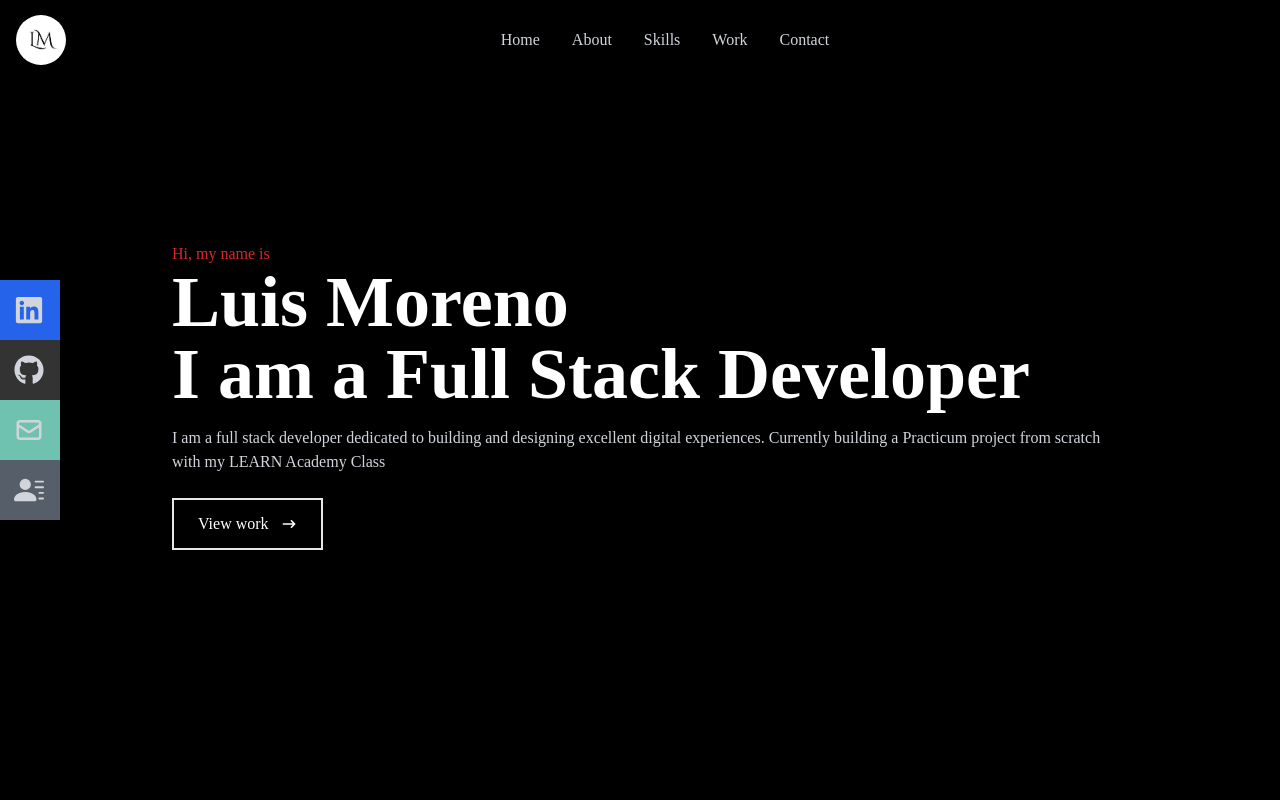
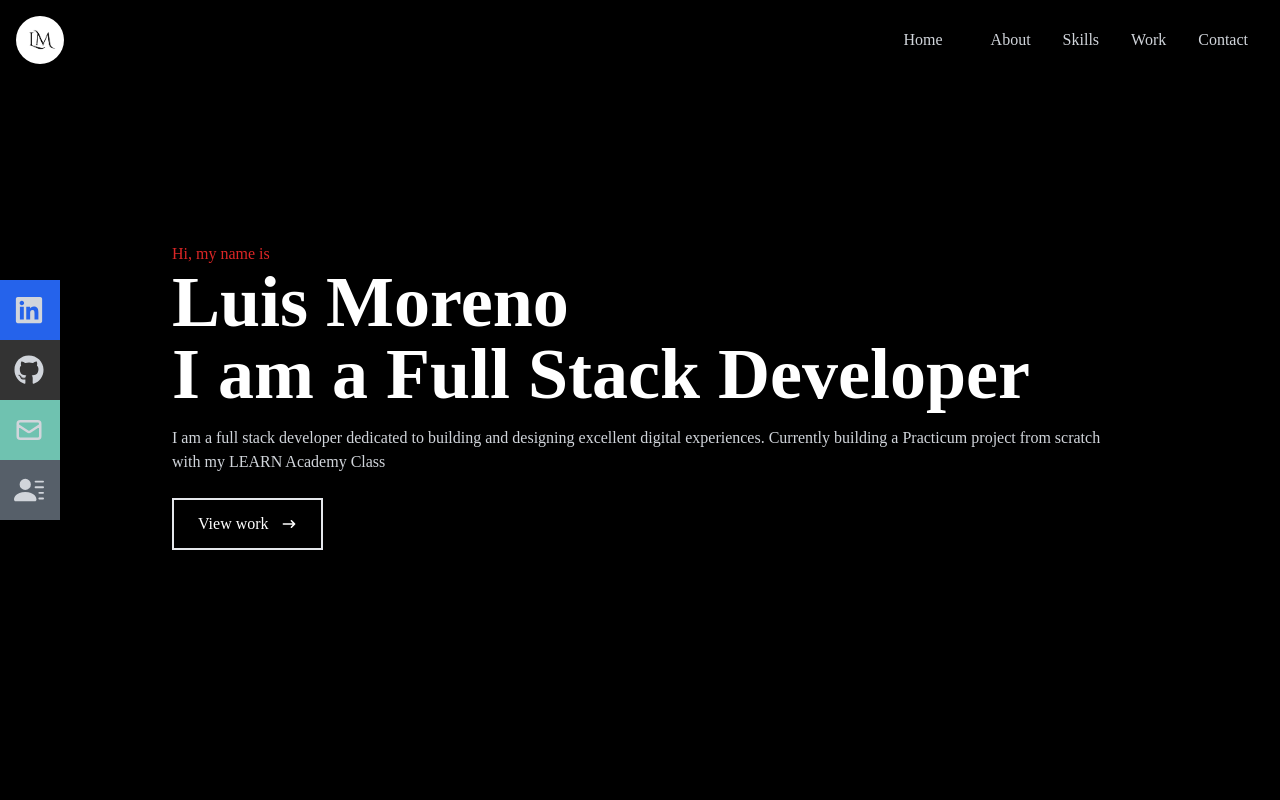
Before and after one commit to Louie-cpu/Louies-react-portfolio, a React (Create React App) app in the folder portfolio-luis.js/: page / in a window 1280 px wide. Shown: the top 800 px of the page. Built offline with nearby package versions, Linux system fonts and the light colour scheme.

Commit message:
moved nav bar text menu

```diff
--- a/portfolio-luis.js/src/components/Navbar.jsx
+++ b/portfolio-luis.js/src/components/Navbar.jsx
@@ -11,7 +11,7 @@ const Navbar = () => {
   const handleClick = () => setNav(!nav)
 
   return (
-    <div className="fixed w-full h-[80px] flex justify-between items-center px-4 bg-black  text-gray-300">
+    <div className="fixed w-full h-[80px] flex justify-between items-center align-right px-4 bg-black  text-gray-300">
       <div>
         <img
           src={lM}
@@ -21,9 +21,15 @@ const Navbar = () => {
       </div>
 
       {/* menu  */}
+      <div className="flex justify-end w-full">
         <ul className="hidden md:flex">
           <li>
-          <Link to="home" smooth={true} duration={500}>
+            <Link
+              to="home"
+              smooth={true}
+              duration={500}
+              className="hover:text-white hover:text-red-700 px-4 py-2 rounded-lg"
+            >
               Home
             </Link>
           </li>
@@ -48,6 +54,7 @@ const Navbar = () => {
             </Link>
           </li>
         </ul>
+      </div>
 
       {/*Hamburger */}
       <div onClick={handleClick} className="md:hidden z-10">
```
Lines whose indentation alone changed are shown as unchanged.
